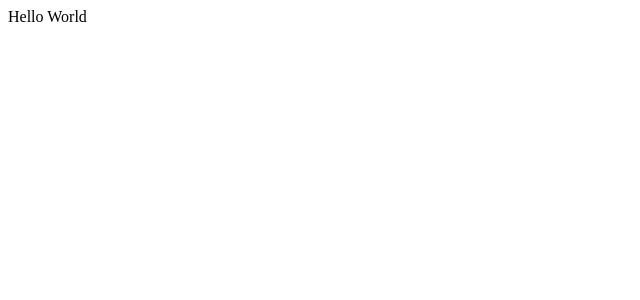
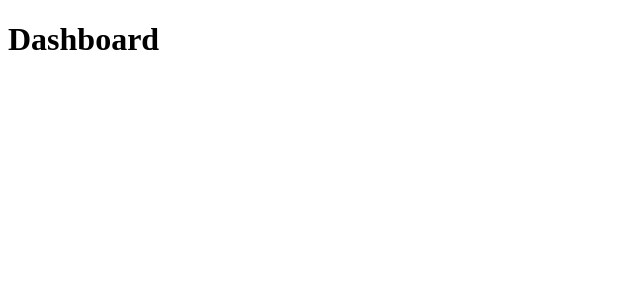
Before and after one commit to userthiago/github-explorer, a React (Create React App) app: page / in a window 1280 px wide. Shown: the top 300 px of the page, without its empty margins (0-640 px from the left). Built offline with nearby package versions, Linux system fonts and the light colour scheme.

Commit message:
feat: Adição do react router dom e as devidas páginas bases do projeto.

```diff
--- /dev/null
+++ b/src/pages/Dashboard/index.tsx
@@ -0,0 +1,5 @@
+import React from 'react';
+
+const Dashboard: React.FC = () => <h1>Dashboard</h1>;
+
+export default Dashboard;
--- /dev/null
+++ b/src/pages/Repository/index.tsx
@@ -0,0 +1,5 @@
+import React from 'react';
+
+const Repository: React.FC = () => <h1>Repository</h1>;
+
+export default Repository;
--- /dev/null
+++ b/src/routes/index.tsx
@@ -0,0 +1,14 @@
+import React from 'react';
+import { Switch, Route } from 'react-router-dom';
+
+import Dashboard from '../pages/Dashboard';
+import Repository from '../pages/Repository';
+
+const Routes: React.FC = () => (
+  <Switch>
+    <Route path="/" exact component={Dashboard} />
+    <Route path="/repository" component={Repository} />
+  </Switch>
+);
+
+export default Routes;
```
Also changed, not shown: package.json (+6 -4 lines), src/App.tsx (+7 -1 lines), 1 other file (tests, documents, lock files or other folders).
